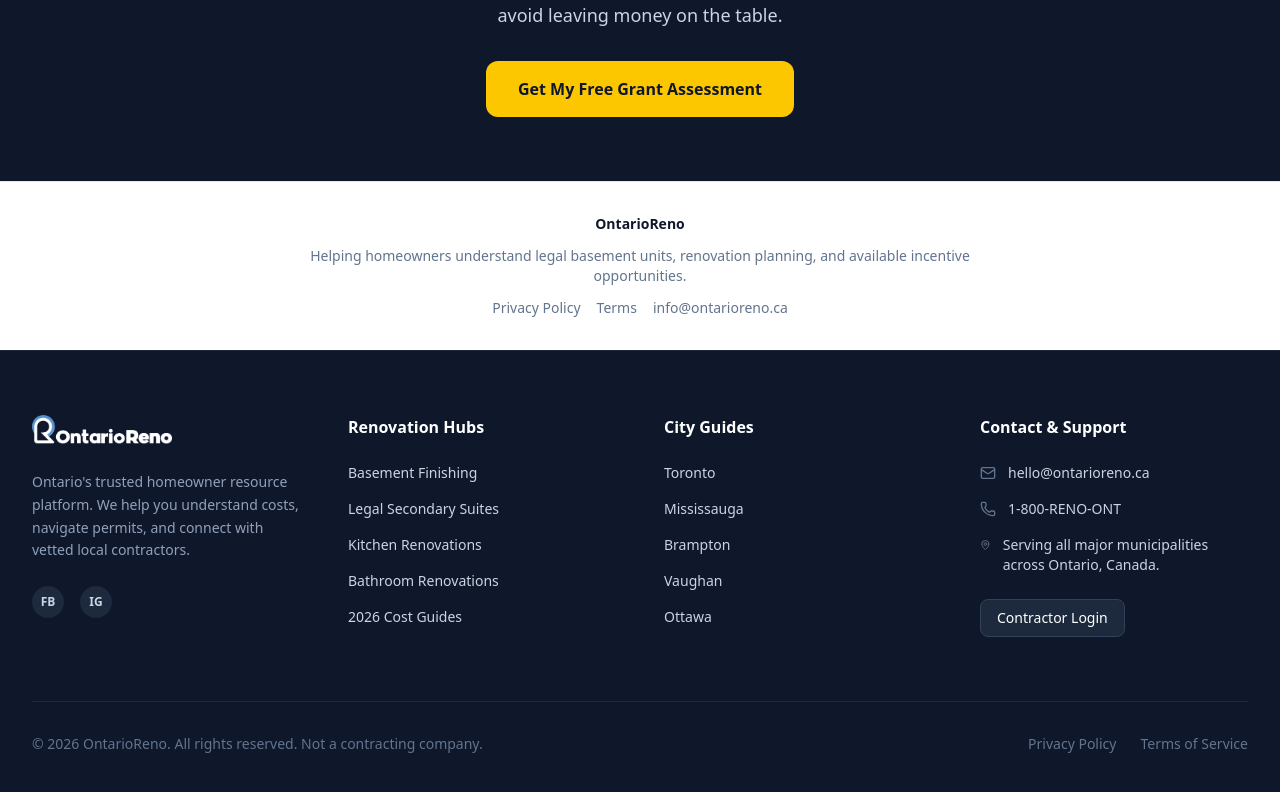
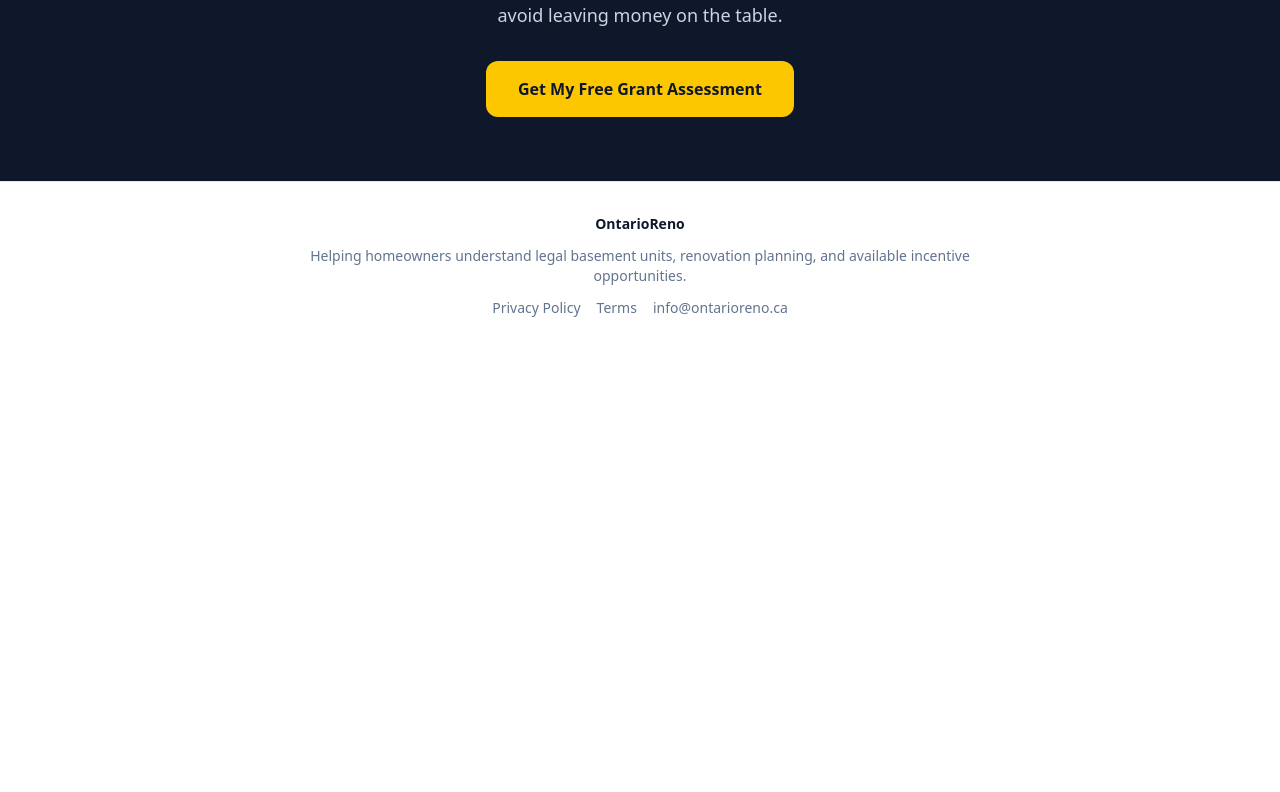
Before and after one commit to mapsforfield/ontarioreno, a React (Vite) app: page /hamilton-basement-grant in a window 1280 px wide. Shown: the part 2965-3757 px from the top of the page. After the commit the page ends 3315 px from the top, so only its background shows below. Built offline with nearby package versions, Linux system fonts and the light colour scheme.

Commit message:
Update Layout.tsx

```diff
--- a/src/components/Layout.tsx
+++ b/src/components/Layout.tsx
@@ -1,15 +1,20 @@
-import { Outlet } from 'react-router-dom';
+import { Outlet, useLocation } from 'react-router-dom';
 import Navbar from './Navbar';
 import Footer from './Footer';
 
 export default function Layout() {
+  const location = useLocation();
+
+  const hideFooterRoutes = ['/hamilton-basement-grant'];
+  const shouldHideFooter = hideFooterRoutes.includes(location.pathname);
+
   return (
     <div className="min-h-screen flex flex-col bg-slate-50 font-sans text-slate-900">
       <Navbar />
       <main className="flex-grow">
         <Outlet />
       </main>
-      <Footer />
+      {!shouldHideFooter && <Footer />}
     </div>
   );
 }
```
